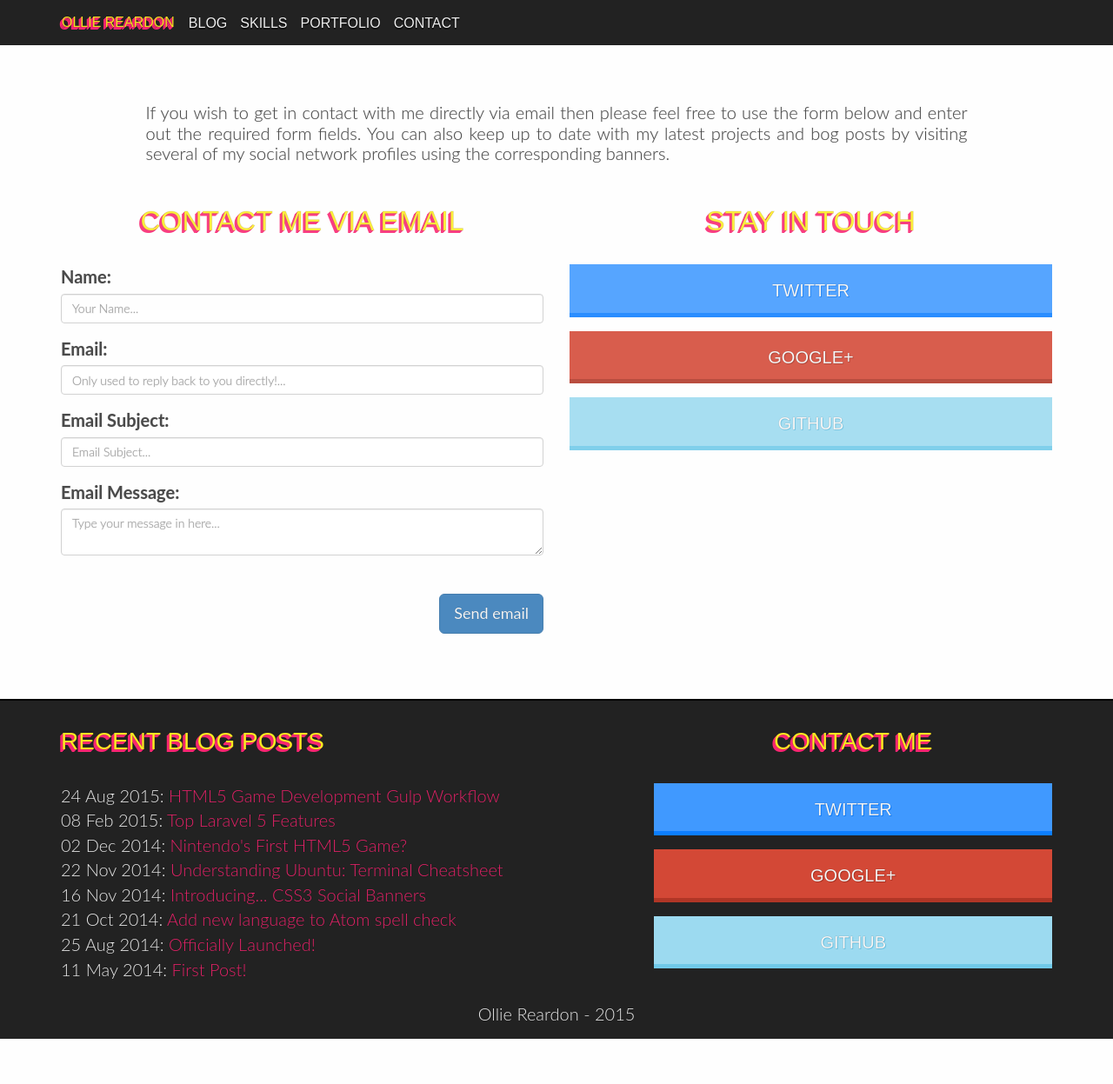
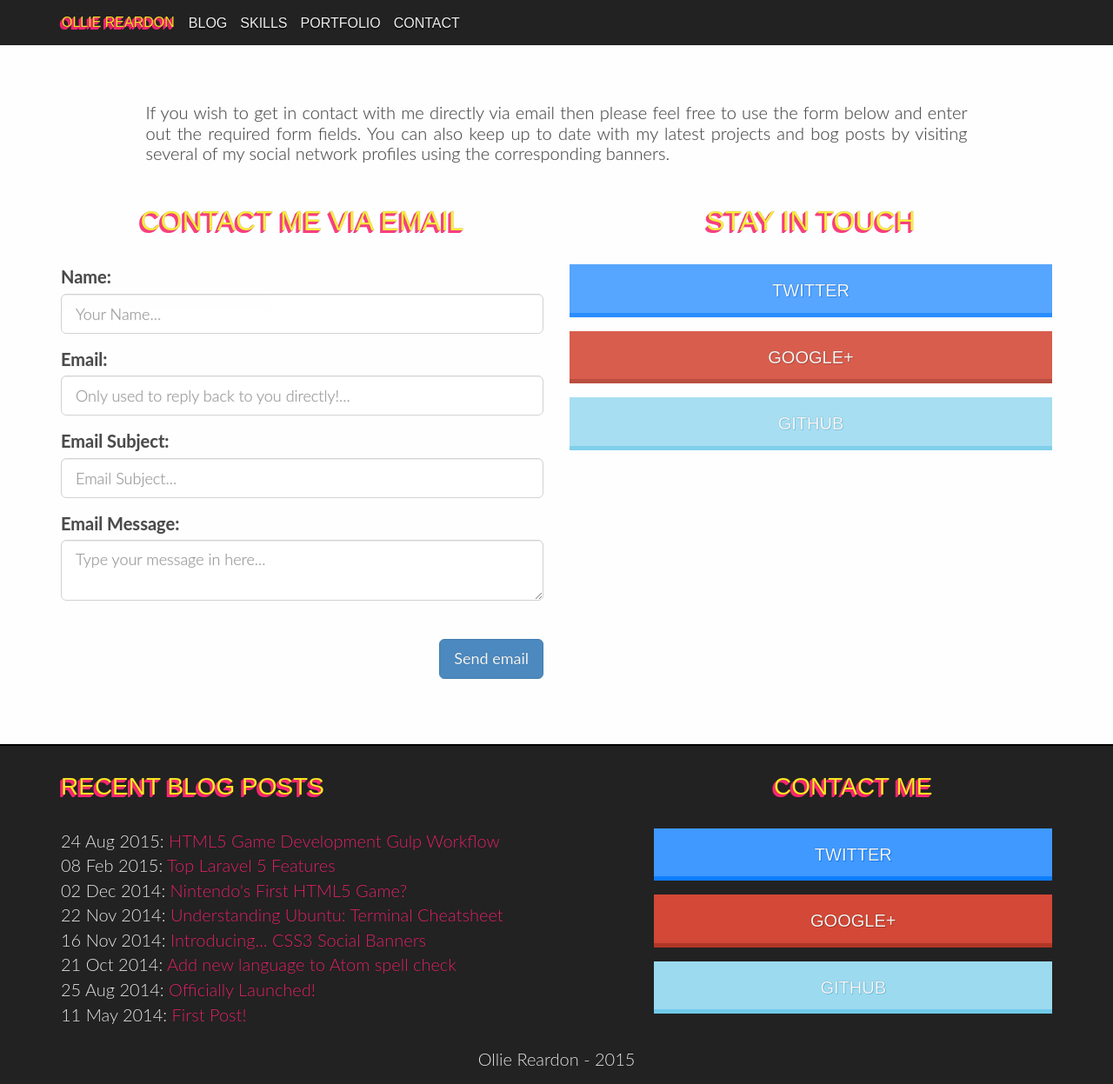
Before and after one commit to ojdon/ojdon.github.io, a Jekyll site: the page built from contact/index.html, in a window 1280 px wide. Shown: the whole page at 87% size. Built offline with Jekyll 4.4.1, drawn with Linux system fonts in a browser that asks for light colours; Markdown is read by kramdown in place of the engine named in the settings; before the commit the page ends 1195 px from its top, so only the background shows below that.

Commit message:
Larger input size

```diff
--- a/_layouts/post.html
+++ b/_layouts/post.html
@@ -7,7 +7,7 @@ layout: default
 		<hr>
 		<div class="row">
 			<div class="col-xs-6">
-				<p class="date">{{ page.date | date: "%-d %B %Y" }}</p>
+				<p class="text-left">{{ page.date | date: "%-d %B %Y" }}</p>
 			</div>
 			<div class="col-xs-6">
 				<p class="meta text-right">Posted by <a href="https://plus.google.com/u/0/111804847061500742496?rel=author">Ollie Reardon</a></p>
--- a/contact/index.html
+++ b/contact/index.html
@@ -21,22 +21,22 @@ description: Feel free to use this direct contact form for any questions, feedba
       <!-- all your input fields here.... -->
       <div class="form-group">
         <label for="name">Name: </label>
-        <input type="text" class="form-control" placeholder="Your Name..." name="name" />
+        <input type="text" class="form-control input-lg" placeholder="Your Name..." name="name" />
       </div>
 
       <div class="form-group">
         <label for="email">Email: </label>
-        <input type="email" class="form-control" name="email" placeholder="Only used to reply back to you directly!..." value="">
+        <input type="email" class="form-control input-lg" name="email" placeholder="Only used to reply back to you directly!..." value="">
       </div>
 
       <div class="form-group">
         <label for="title">Email Subject: </label>
-        <input type="text" class="form-control" placeholder="Email Subject..." name="title" />
+        <input type="text" class="form-control input-lg" placeholder="Email Subject..." name="title" />
       </div>
 
       <div class="form-group">
         <label for="message">Email Message: </label>
-        <textarea name='message' class="form-control" placeholder="Type your message in here..."></textarea>
+        <textarea name='message' class="form-control input-lg" placeholder="Type your message in here..."></textarea>
       </div>
       <br />
 
```
